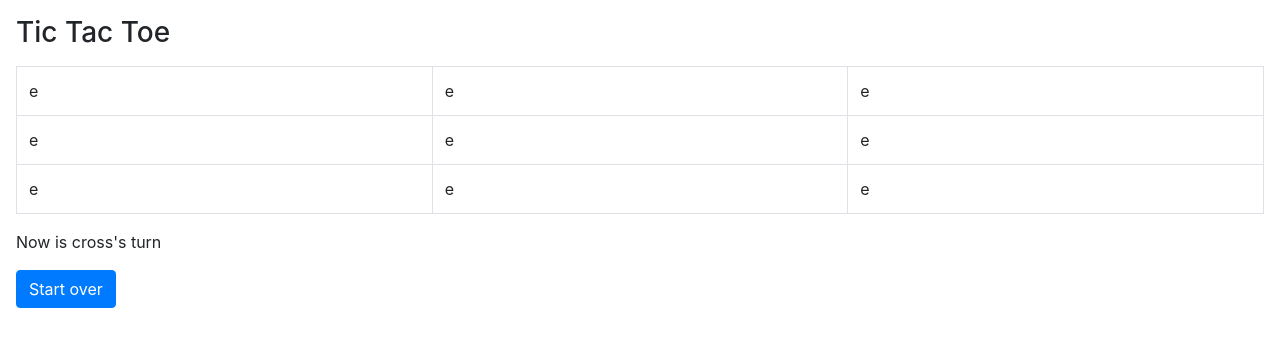
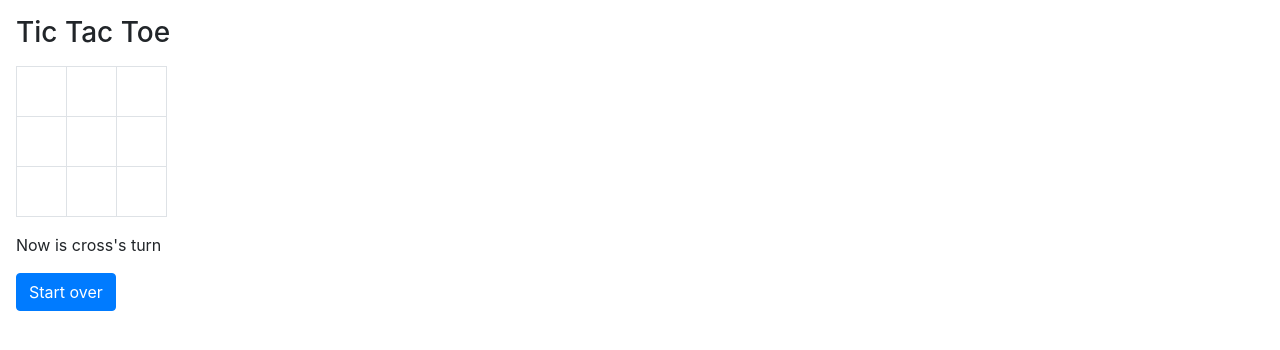
Before and after one commit to fortymorgan/reactTicTacToe, a React app: page / in a window 1280 px wide. Shown: the top 350 px of the page. Built offline with nearby package versions, Linux system fonts and the light colour scheme.

Commit message:
Add style

```diff
--- a/index.html
+++ b/index.html
@@ -5,6 +5,7 @@
   <meta http-equiv="X-UA-Compatible" content="IE=edge">
   <title>Tic-Tac-Toe</title>
   <meta name="viewport" content="width=device-width, initial-scale=1">
+  <link rel="stylesheet" href="style.css">
 </head>
 <body>
   <div id="container"></div>
--- /dev/null
+++ b/style.css
@@ -0,0 +1,14 @@
+.table.table-bordered {
+  width: 151px;
+  height: 151px;
+}
+
+.empty {
+  color: white;
+  cursor: pointer;
+}
+
+td {
+  text-align: center;
+  cursor: default;
+}
```
